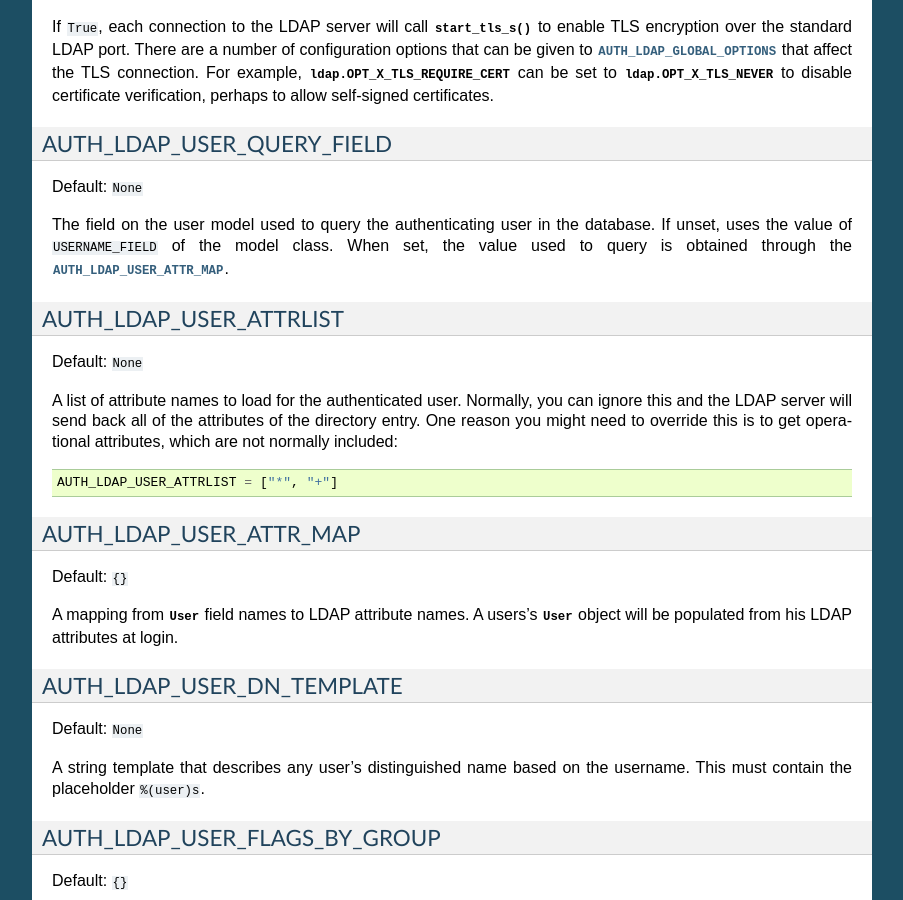
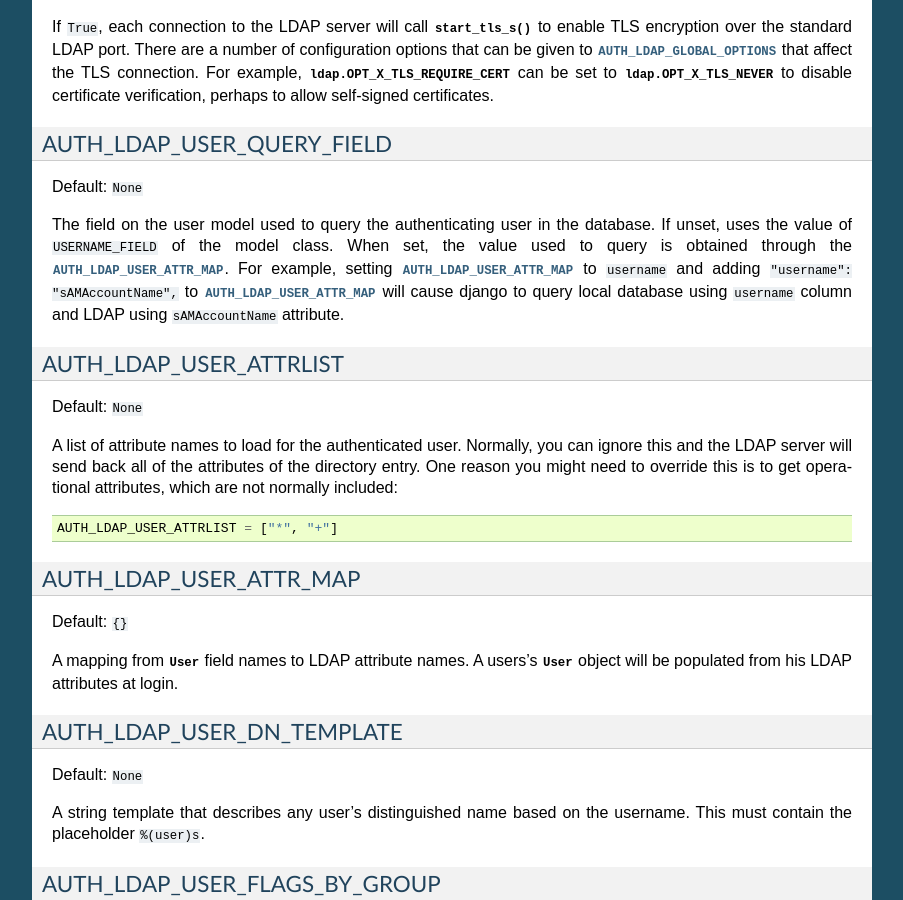
Before and after one commit to django-auth-ldap/django-auth-ldap, a Sphinx documentation site: the page built from docs/reference.rst, in a window 1280 px wide and 900 px high, scrolled down 3413 px. Shown: the whole window, without its empty margins (198-1101 px from the left). Built offline with Sphinx 7.4.7, drawn with Linux system fonts in a browser that asks for light colours.

Commit message:
Added an example to :setting:`AUTH_LDAP_USER_QUERY_FIELD` for clarity.

```diff
--- a/docs/reference.rst
+++ b/docs/reference.rst
@@ -279,7 +279,10 @@ Default: ``None``
 The field on the user model used to query the authenticating user in the
 database. If unset, uses the value of ``USERNAME_FIELD`` of the model class.
 When set, the value used to query is obtained through the
-:setting:`AUTH_LDAP_USER_ATTR_MAP`.
+:setting:`AUTH_LDAP_USER_ATTR_MAP`. For example, setting :setting:`AUTH_LDAP_USER_ATTR_MAP`
+to ``username`` and adding ``"username": "sAMAccountName",`` to :setting:`AUTH_LDAP_USER_ATTR_MAP`
+will cause django to query local database using ``username`` column and LDAP using
+``sAMAccountName`` attribute.
 
 
 .. setting:: AUTH_LDAP_USER_ATTRLIST
```
